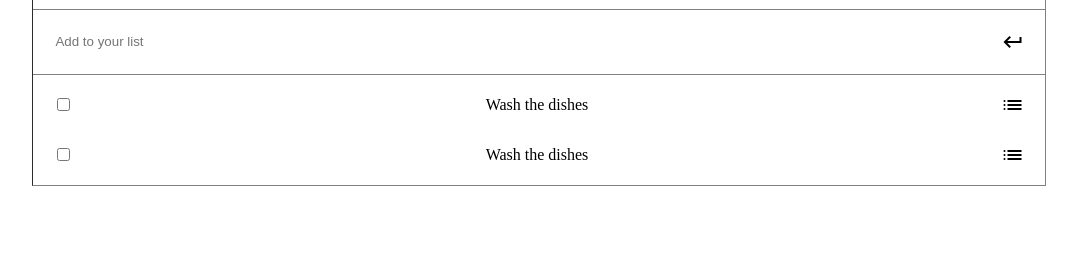
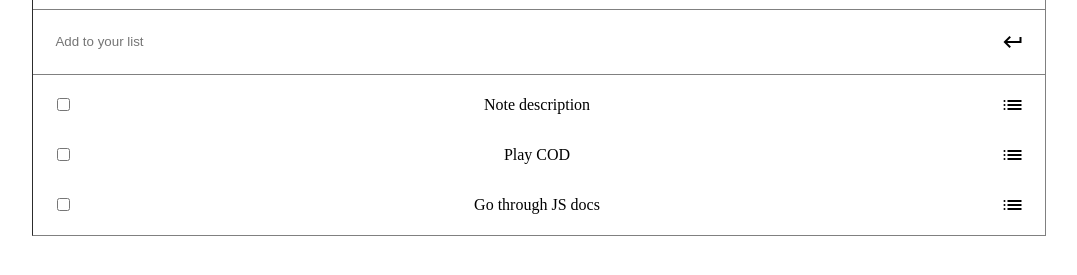
Before and after one commit to Ndaboom/todo-list, a website built with webpack: page src/index.html in a window 1280 px wide. Shown: the part 149-424 px from the top of the page, without its empty margins (101-1178 px from the left). Built offline with nearby package versions, Linux system fonts and the light colour scheme.

Commit message:
Tasks rendered dynamically via js

```diff
--- a/src/index.html
+++ b/src/index.html
@@ -27,20 +27,7 @@
                 </span>
             </div>
             <div class="tasks-list">
-                <div class="task">
-                    <input type="checkbox" />
-                    <p>Wash the dishes</p>
-                    <span class="material-symbols-outlined">
-                        list
-                    </span>
-                </div>
-                <div class="task">
-                    <input type="checkbox" />
-                    <p>Wash the dishes</p>
-                    <span class="material-symbols-outlined">
-                        list
-                    </span>
-                </div>
+
             </div>
         </div>
     </div>
--- a/src/index.js
+++ b/src/index.js
@@ -6,9 +6,32 @@ let tasksArr = [
     description: "Note description",
     completed: false,
     index: 0
+  },
+  {
+    description: "Play COD",
+    completed: false,
+    index: 1
+  },
+  {
+    description: "Go through JS docs",
+    completed: false,
+    index: 2
   }
 ];
 
 function populateUI(currentTask) {
+  const task = document.createElement('div');
+  task.className = 'task';
+  task.innerHTML = `
+    <input type="checkbox" />
+    <p>${currentTask.description}</p>
+    <span class="material-symbols-outlined">
+        list
+    </span>
+  `;
+  tasksContainer.appendChild(task);
+}
 
-}
+tasksArr.forEach((task) => {
+  populateUI(task);
+});
```
